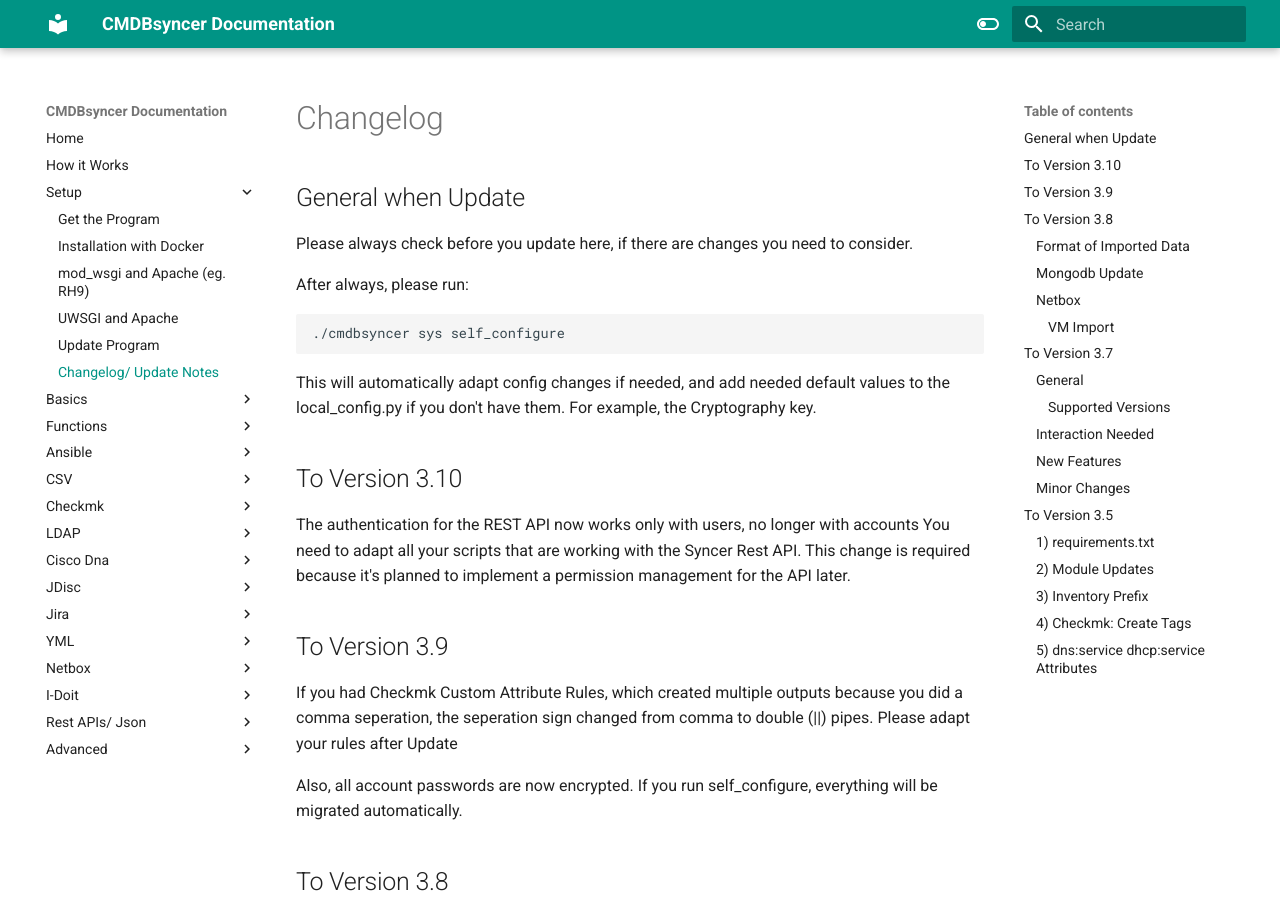
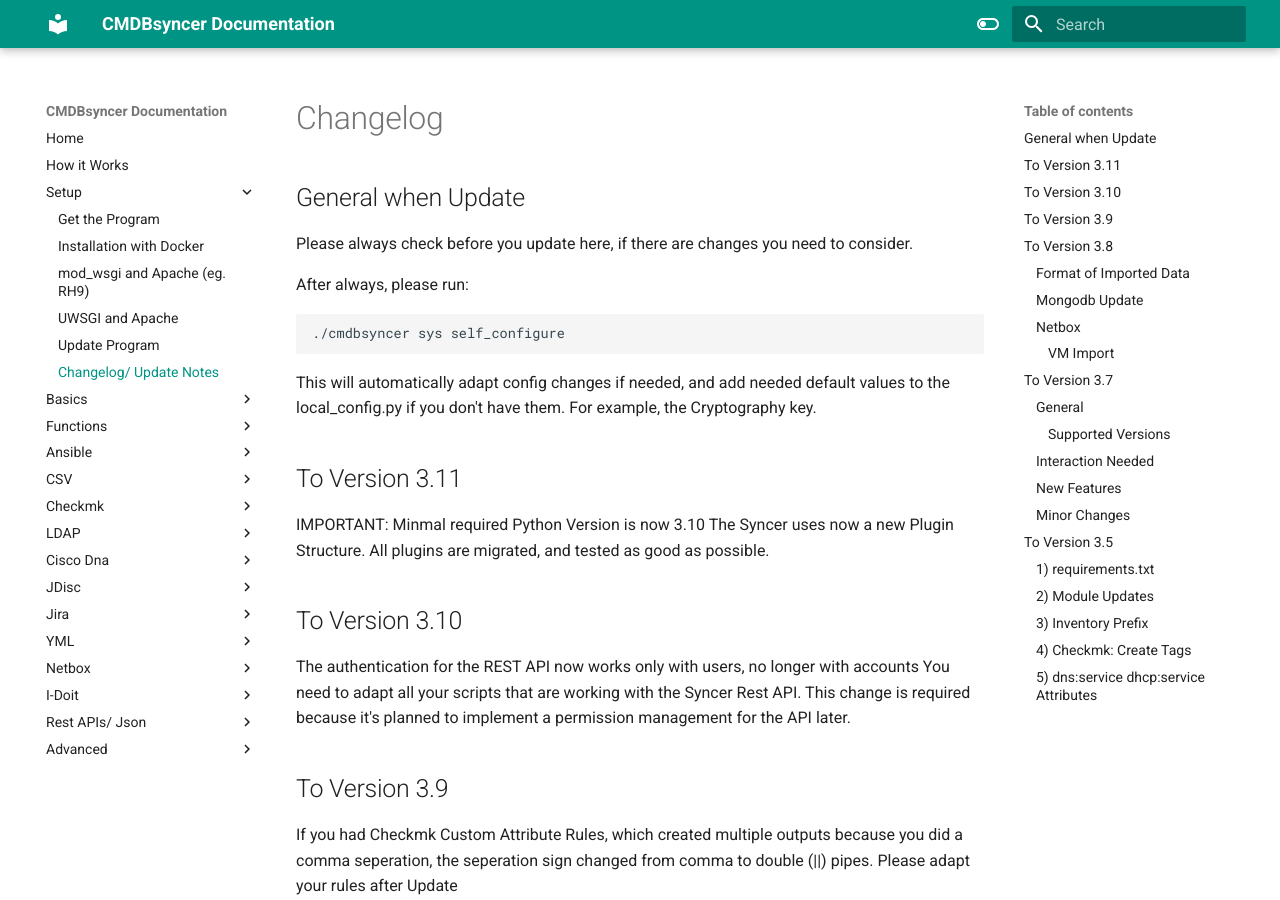
Before and after one commit to kuhn-ruess/cmdbsyncer-docs, an MkDocs documentation site: the page built from docs/updates/changelog.md, in a window 1280 px wide and 900 px high. Built offline with MkDocs 1.6.1 and Material for MkDocs 9.7.7, drawn with Linux system fonts in a browser that asks for light colours.

Commit message:
Revise changelog for version updates
Updated changelog for version 3.11 and 3.10 changes.

````diff
--- a/docs/updates/changelog.md
+++ b/docs/updates/changelog.md
@@ -8,6 +8,10 @@
 ./cmdbsyncer sys self_configure
 ```
 This will automatically adapt config changes if needed, and add needed default values to the local_config.py if you don't have them. For example, the Cryptography key.
+
+## To Version 3.11
+IMPORTANT: Minmal required Python Version is now 3.10
+The Syncer uses now a new Plugin Structure. All plugins are migrated, and tested as good as possible.
 
 
 ## To Version 3.10
````
